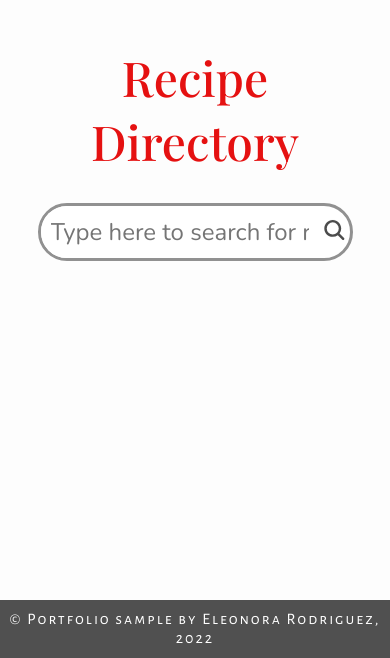
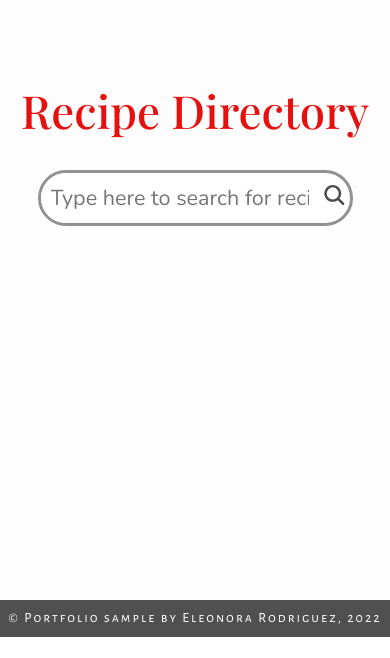
Before and after one commit to ElyRod85/RecipeDirectory, a plain HTML site: page index.html in a window 390 px wide. Shown: the part 244-902 px from the top of the page. After the commit the page ends 881 px from the top, so only its background shows below. Drawn offline with nearby package versions, Linux system fonts and the light colour scheme.

Commit message:
Update style.css

```diff
--- a/style.css
+++ b/style.css
@@ -200,14 +200,14 @@ form ion-icon {
     grid-gap: 35px;
   }
   .container.initial .brand {
-    font-size: 4rem;
+    font-size: 3.8rem;
   }
   .container.initial form {
     max-width: 500px;
   }
   .container.initial form input {
     padding: 10px;
-    font-size: 2rem;
+    font-size: 1.8rem;
   }
 }
 
@@ -239,3 +239,9 @@ footer {
     margin-top: 0;
     margin-bottom: 0;
   }
+
+  @media (max-width: 768px) {
+    .footer-name p {
+        font-size: 14px;
+    }
+}
```
